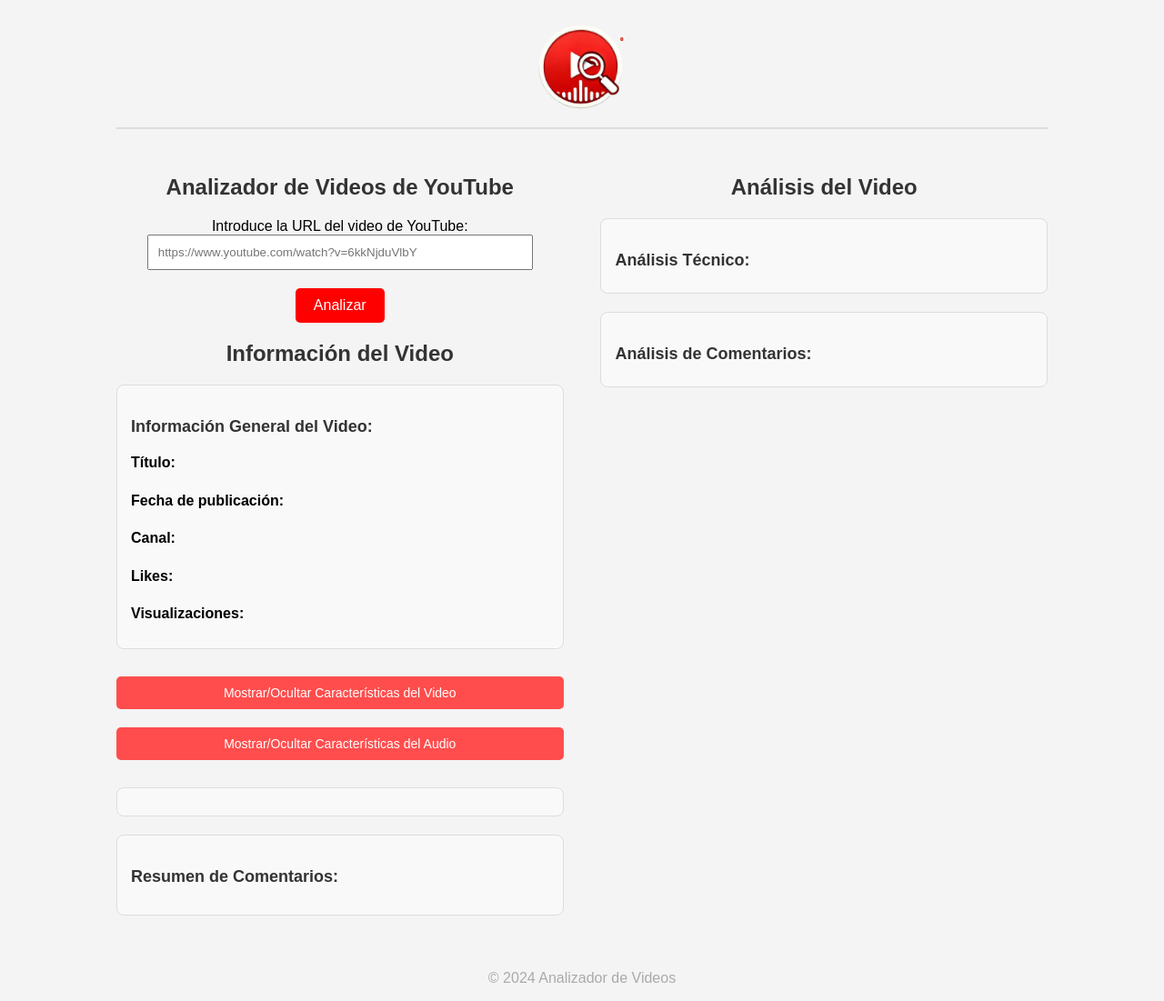
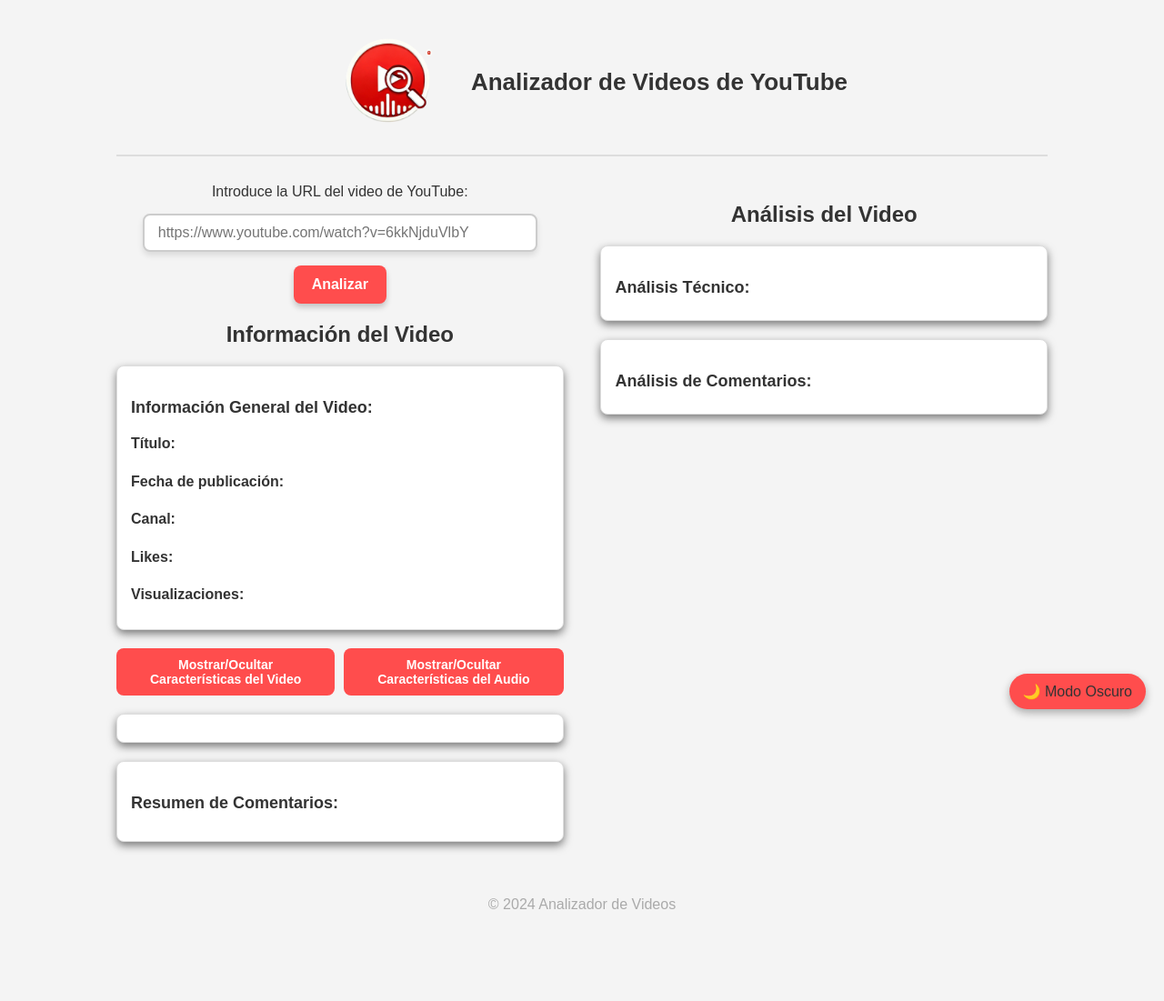
Before and after one commit to jvelles/TFG-PlataformaAnalisis-CalidadVideoyAudio, a Flask app: page / in a window 1280 px wide. Shown: the whole page at 91% size. After the commit the page ends 1000 px from the top, so only its background shows below. Run offline with Flask 3, Linux system fonts and the light colour scheme.

Commit message:
modo oscuro

```diff
--- a/static/script.js
+++ b/static/script.js
@@ -167,3 +167,16 @@ function mostrarAnalisisDeComentarios(commentsAnalysis) {
         }
     });
 }
+
+// Botón para alternar modo oscuro
+const toggleButton = document.getElementById('dark-mode-toggle');
+
+toggleButton.addEventListener('click', () => {
+    // Alternar la clase 'dark-mode' en el body
+    document.body.classList.toggle('dark-mode');
+    if (document.body.classList.contains('dark-mode')) {
+        toggleButton.textContent = '☀️ Modo Claro';
+    } else {
+        toggleButton.textContent = '🌙 Modo Oscuro';
+    }
+});
--- a/static/styles.css
+++ b/static/styles.css
@@ -3,14 +3,37 @@ body {
     font-family: Arial, sans-serif;
     margin: 0;
     padding: 0;
-    background-color: #f4f4f4;
+    transition: background-color 0.3s, color 0.3s;
+    background-color: var(--background-color);
+    color: var(--text-color);
+
 }
 
-.logo-container {
+/* Estilo del encabezado */
+.header-with-bar {
+    padding: 15px 20px;
+}
+
+/* Contenedor del logo y título */
+.logo-title-container {
     display: flex;
-    justify-content: center;
-    align-items: center;
+    align-items: center;          /* Alinear verticalmente */
+    justify-content: center;      /* Mantener el contenedor centrado */
+    gap: 10px;                    /* Espaciado entre logo y título */
+    position: relative;           /* Permitir ajustes de posición */
 }
+
+/* Título */
+#site-title {
+    font-size: 26px;
+    color: #333;
+    font-weight: bold;
+    margin: 0;
+    position: relative;           /* Permitir ajustes relativos */
+    left: -20px;       /* Ajustar hacia la izquierda (puedes probar valores) */
+    top: -15px;
+}
+
 
 #logo {
     width: 200px;
@@ -57,54 +80,97 @@ h3 {
     display: flex;
     flex-direction: column;
     align-items: center;
-    margin-bottom: 20px;
+    gap: 15px; /* Espacio entre elementos */
 }
 
 #video-url {
-    padding: 10px;
     width: 100%;
     max-width: 400px;
-    margin-bottom: 20px;
+    padding: 10px 15px;
+    border: 2px solid #ccc; /* Borde inicial */
+    border-radius: 8px; /* Bordes redondeados */
+    font-size: 16px;
+    box-shadow: 0px 4px 6px rgba(0, 0, 0, 0.1); /* Sombra suave */
+    transition: all 0.3s ease; /* Transición suave */
 }
 
+#video-url:focus {
+    border-color: #ff4d4d; /* Cambia el color del borde al enfocar */
+    box-shadow: 0px 4px 12px rgba(255, 77, 77, 0.4); /* Resaltar sombra */
+    outline: none; /* Elimina el borde azul predeterminado */
+}
+
+
 button {
-    background-color: #FF0000;
-    color: white;
+    background-color: var(--primary-color);
+    color: var(--secondary-color);
     border: none;
     padding: 10px 20px;
     cursor: pointer;
     font-size: 16px;
     border-radius: 5px;
+    transition: background-color 0.3s, color 0.3s;
+
 }
 
-button:hover {
-    background-color: #cc0000;
+/* Botón */
+button#analyze-button {
+    background-color: #ff4d4d; /* Rojo llamativo */
+    color: white;
+    border: none;
+    padding: 12px 20px;
+    border-radius: 8px; /* Bordes redondeados */
+    font-size: 16px;
+    font-weight: bold;
+    cursor: pointer;
+    box-shadow: 0px 4px 6px rgba(0, 0, 0, 0.2); /* Sombra suave */
+    transition: all 0.3s ease; /* Transición para hover */
 }
+
+button#analyze-button:hover {
+    background-color: #cc0000; /* Rojo más oscuro al pasar el cursor */
+    transform: scale(1.05); /* Efecto de agrandamiento */
+    box-shadow: 0px 6px 12px rgba(204, 0, 0, 0.4); /* Resalta la sombra */
+}
+
 
 /* Sección de información */
 .section {
-    margin-bottom: 20px;
+    background-color: var(--secondary-color);
+    border: 1px solid var(--border-color);
+    border-radius: 8px;
+    box-shadow: 0 4px 10px rgba(0, 0, 0, 0.5); /* Sombra suave */
     padding: 15px;
-    border: 1px solid #ddd;
-    border-radius: 8px;
-    background-color: #f9f9f9;
+    transition: background-color 0.3s, border-color 0.3s;
+
 }
 
-/* Botón de mostrar/ocultar */
+/* Contenedor de los botones */
+.button-container {
+    display: flex;
+    justify-content: center; /* Centra los botones horizontalmente */
+    gap: 10px; /* Espaciado entre los botones */
+    width: 100%; /* Ocupa todo el ancho disponible */
+    margin: 0 auto; /* Centra el contenedor */
+}
+
+/* Botones */
 .toggle-btn {
     background-color: #ff4d4d;
     color: white;
-    padding: 10px 15px;
     border: none;
-    border-radius: 5px;
+    padding: 10px 20px;
+    border-radius: 8px; /* Bordes redondeados */
+    font-size: 14px;
+    font-weight: bold;
     cursor: pointer;
-    width: 100%;
-    font-size: 14px;
-    margin: 10px 0;
+    transition: all 0.3s ease;
+    text-align: center;
 }
 
 .toggle-btn:hover {
-    background-color: #e60000;
+    background-color: #cc0000;
+    transform: scale(1.05); /* Efecto de agrandamiento */
 }
 
 /* Contenedor de tablas */
@@ -238,3 +310,78 @@ footer {
     margin-bottom: 10px; /* Separación entre párrafos */
     font-size: 16px;
 }
+
+/* Variables para el tema claro */
+:root {
+    --background-color: #f4f4f4;
+    --text-color: #333;
+    --primary-color: #ff4d4d;
+    --secondary-color: white;
+    --border-color: #ddd;
+}
+
+/* Variables para el modo oscuro */
+body.dark-mode {
+    --background-color: #121212;
+    --text-color: #f4f4f4;
+    --primary-color: #ff4d4d;
+    --secondary-color: #1f1f1f;
+    --border-color: #333;
+}
+/* Título en el modo oscuro */
+body.dark-mode #site-title {
+    color: var(--text-color); /* Cambia automáticamente al color blanco definido en las variables */
+}
+
+/* Cuadro de entrada en modo oscuro */
+body.dark-mode input[type="text"] {
+    background-color: var(--secondary-color); /* Fondo oscuro */
+    color: var(--text-color);                /* Texto claro */
+    border: 1px solid var(--border-color);   /* Borde definido */
+    transition: background-color 0.3s, color 0.3s, border 0.3s; /* Transición suave */
+}
+
+/* Placeholder en modo oscuro */
+body.dark-mode input[type="text"]::placeholder {
+    color: #aaa; /* Placeholder más claro */
+}
+
+/* Encabezados en modo oscuro */
+body.dark-mode h2,
+body.dark-mode h3 {
+    color: var(--text-color); /* Cambia a blanco los encabezados */
+}
+
+/* Subtítulos o textos con estilos específicos */
+body.dark-mode .section h3,
+body.dark-mode .section h2 {
+    color: var(--text-color); /* Aplica blanco también dentro de contenedores */
+}
+
+/* Opcional: Cualquier texto general */
+body.dark-mode p,
+body.dark-mode span {
+    color: var(--text-color); /* Asegúrate de que los párrafos y spans sean blancos */
+}
+
+/* Botón flotante */
+.floating-dark-mode-btn {
+    position: fixed;
+    bottom: 20px; /* Distancia desde la parte inferior */
+    right: 20px;  /* Distancia desde la parte derecha */
+    background-color: var(--primary-color);
+    color: var(--text-color);
+    border: none;
+    padding: 10px 15px;
+    font-size: 16px;
+    border-radius: 50px; /* Redondear el botón */
+    cursor: pointer;
+    box-shadow: 0px 4px 10px rgba(0, 0, 0, 0.3);
+    transition: background-color 0.3s, transform 0.3s;
+}
+
+/* Fondo del loader (sombreado oscuro) */
+body.dark-mode #loader {
+    background-color: rgba(0, 0, 0, 0.8); /* Fondo negro con 80% de opacidad */
+    color: var(--text-color);            /* Texto claro para la legibilidad */
+}
--- a/templates/index.html
+++ b/templates/index.html
@@ -11,11 +11,13 @@
 </head>
 <body>
     <!-- Encabezado con el logo centrado -->
-    <header>
-        <div class="logo-container">
+    <header class="header-with-bar">
+        <div class="logo-title-container">
             <img src="/static/logo.png" alt="Logo de la plataforma" id="logo">
+            <h1 id="site-title">Analizador de Videos de YouTube</h1>
         </div>
     </header>
+
 
     <!-- Línea horizontal de separación -->
     <hr class="separator">
@@ -24,7 +26,6 @@
     <section class="main-container">
         <!-- Columna izquierda -->
         <div class="left-column">
-            <h1>Analizador de Videos de YouTube</h1>
             <form id="analyze-form">
                 <label for="video-url">Introduce la URL del video de YouTube:</label>
                 <input type="text" id="video-url" placeholder="https://www.youtube.com/watch?v=6kkNjduVlbY" required>
@@ -50,7 +51,7 @@
                 </div>
 
                 <!-- Botones para mostrar/ocultar tablas -->
-                <div class="section-flex">
+                <div class="button-container">
                     <button class="toggle-btn" onclick="toggleSection('video-table')">Mostrar/Ocultar Características del Video</button>
                     <button class="toggle-btn" onclick="toggleSection('audio-table')">Mostrar/Ocultar Características del Audio</button>
                 </div>
@@ -106,6 +107,8 @@
 
     </section>
 
+    <button id="dark-mode-toggle" class="floating-dark-mode-btn">🌙 Modo Oscuro</button>
+
     <footer>
         <p>&copy; 2024 Analizador de Videos</p>
     </footer>
```
Also changed, not shown: other parts of static/styles.css (+16 -10 lines).
